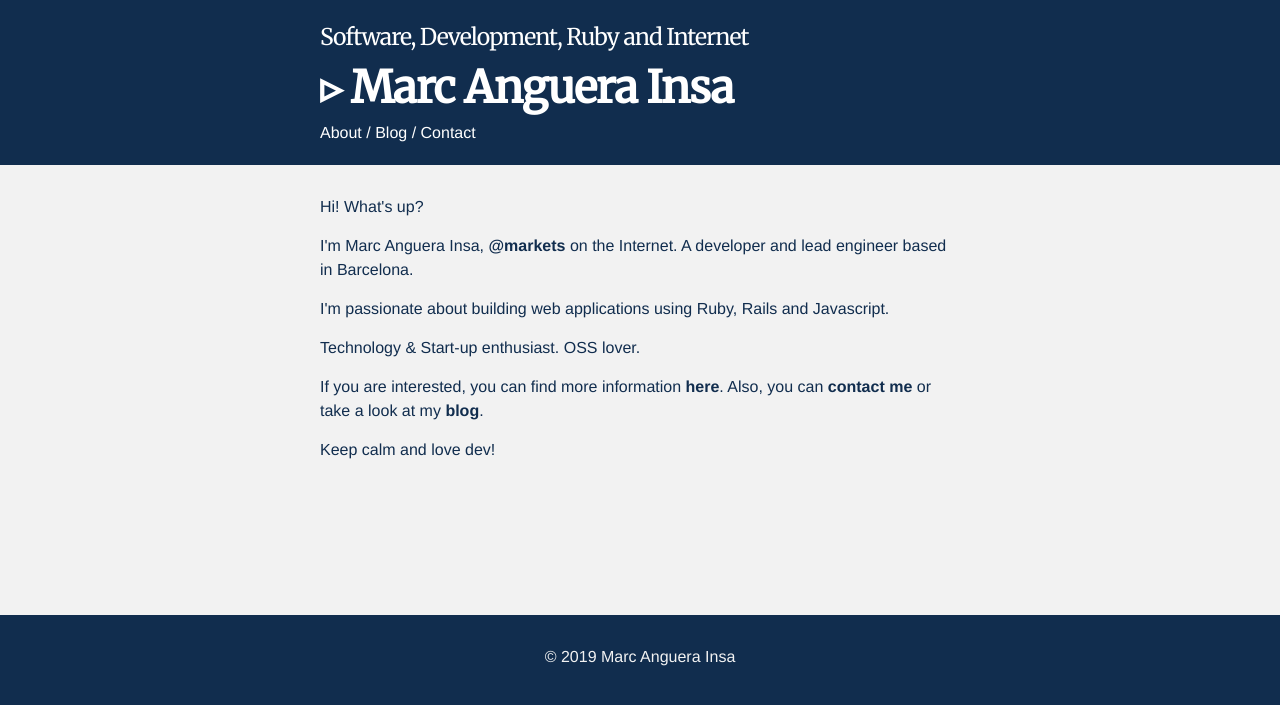
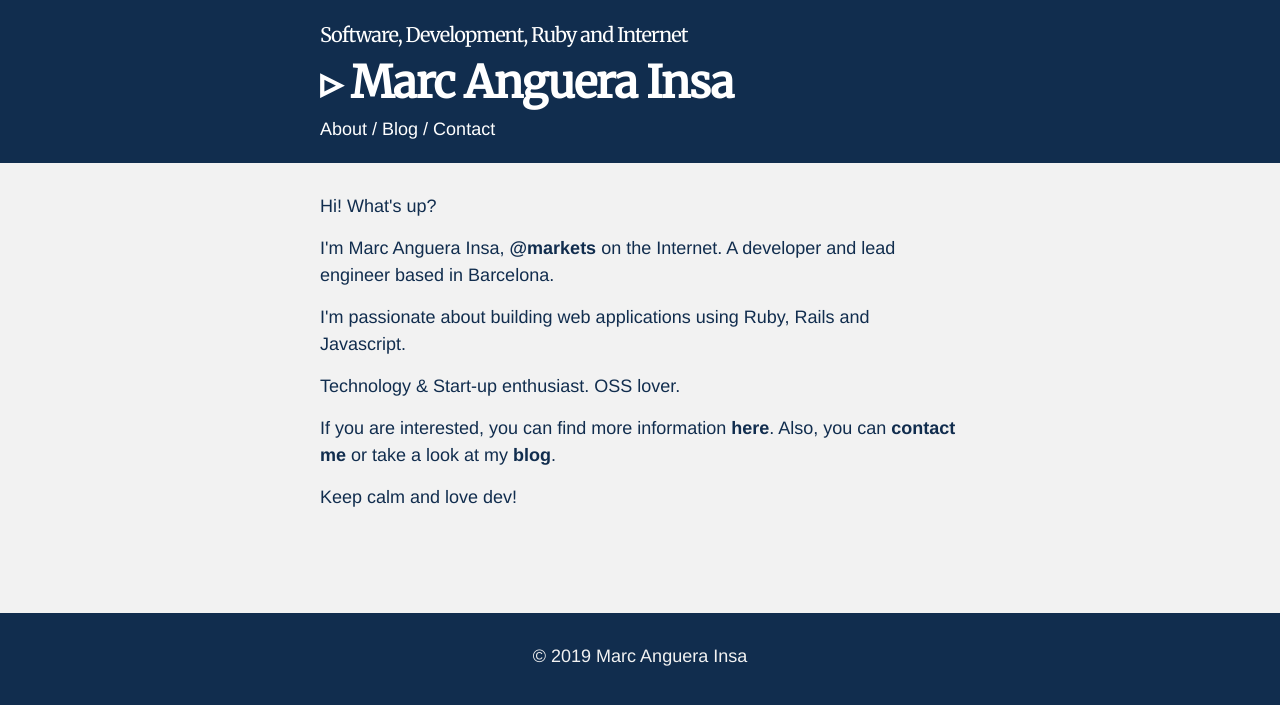
Before and after one commit to markets/markets.github.io, a Jekyll site: the page built from index.html, in a window 1280 px wide. Shown: the top 705 px of the page. Built offline with Jekyll 4.4.1, drawn with Linux system fonts in a browser that asks for light colours.

Commit message:
bigger font size + livereload for development

```diff
--- a/css/styles.css
+++ b/css/styles.css
@@ -41,7 +41,7 @@ body {
   box-sizing: border-box;
   color: #112d4e;
   background: #112d4e;
-  font-size: 16px;
+  font-size: 18px;
   font-family: Helvetica, Arial, sans-serif;
   line-height: 1.5;
   -webkit-font-smoothing: antialiased;
@@ -72,10 +72,6 @@ h4 {
 
 h5 {
   font-size: 18px;
-}
-
-h6 {
-  font-size: 16px;
 }
 
 p {
@@ -239,7 +235,7 @@ footer p {
 
 .tagline {
   color: #fff;
-  font-size: 23px;
+  font-size: 20px;
   font-weight: 300;
   display: block;
 }
@@ -267,7 +263,7 @@ Small Device Styles
 *******************************************************************************/
 @media screen and (max-width: 490px) {
   body {
-    font-size:14px;
+    font-size: 16px;
   }
 
   .inner {
@@ -295,10 +291,6 @@ Small Device Styles
     font-size: 14px;
   }
 
-  h6 {
-    font-size: 12px;
-  }
-
   code, pre {
     min-width: 320px;
     max-width: 480px;
```
Also changed, not shown: 1 other file.
